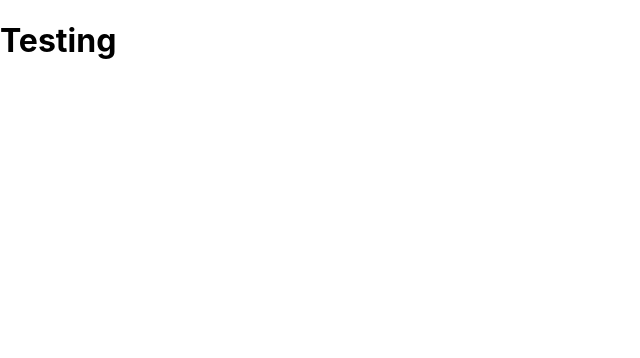
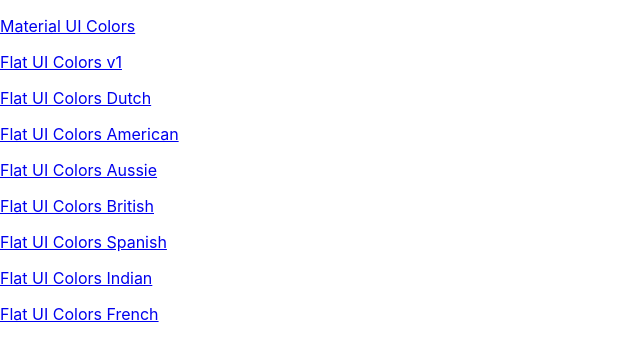
Before and after one commit to fafansin/colors, a React (Create React App) app: page / in a window 1280 px wide. Shown: the top 358 px of the page, without its empty margins (0-640 px from the left). Built offline with nearby package versions, Linux system fonts and the light colour scheme.

Commit message:
Add palette list and links

```diff
--- a/src/App.js
+++ b/src/App.js
@@ -3,6 +3,7 @@ import Palette from './Palette';
 import seedColors from './seedColors';
 import {generatePalette} from "./colorHelpers";
 import {Route, Switch} from 'react-router-dom';
+import PaletteList from './PaletteList';
 
 
 function findPalette(id){
@@ -14,7 +15,7 @@ function findPalette(id){
 function App(){
     return (
         <Switch>
-            <Route exact path="/" render={() => <h1>Testing</h1>}/>
+            <Route exact path="/" render={() => <PaletteList palettes={seedColors} />}/>
             <Route exact path="/palette/:id"
                 render={(routeProps) => {
                         return <Palette palette={generatePalette(findPalette(routeProps.match.params.id))}/>
--- a/src/Navbar.js
+++ b/src/Navbar.js
@@ -7,6 +7,7 @@ import MenuItem from '@material-ui/core/MenuItem';
 import Snackbar from '@material-ui/core/Snackbar';
 import IconButton from '@material-ui/core/IconButton';
 import CloseIcon from '@material-ui/icons/Close';
+import {Link} from 'react-router-dom';
 
 export default class Navbar extends Component{
     constructor(props){
@@ -29,7 +30,7 @@ export default class Navbar extends Component{
         return (
             <header className="Navbar">
                 <div className="logo">
-                    <a href="google.com">reactcolorpicker</a>
+                    <Link to="/">reactcolorpicker</Link>
                 </div>
                 <div className="slider-container">
                     <span>Level: {this.props.level}</span>
--- /dev/null
+++ b/src/PaletteList.js
@@ -0,0 +1,19 @@
+import React, {Component} from 'react';
+import {Link} from 'react-router-dom';
+
+export default class PaletterList extends Component{
+    render(){
+        const {palettes} = this.props;
+        return (
+            <div className="PaletteList">
+                {palettes.map(palette =>(
+                    <p>
+                    <Link to={`/palette/${palette.id}`}>{palette.paletteName}</Link>
+                    </p>
+
+                ))}
+
+            </div>
+        )
+    }
+}
```
